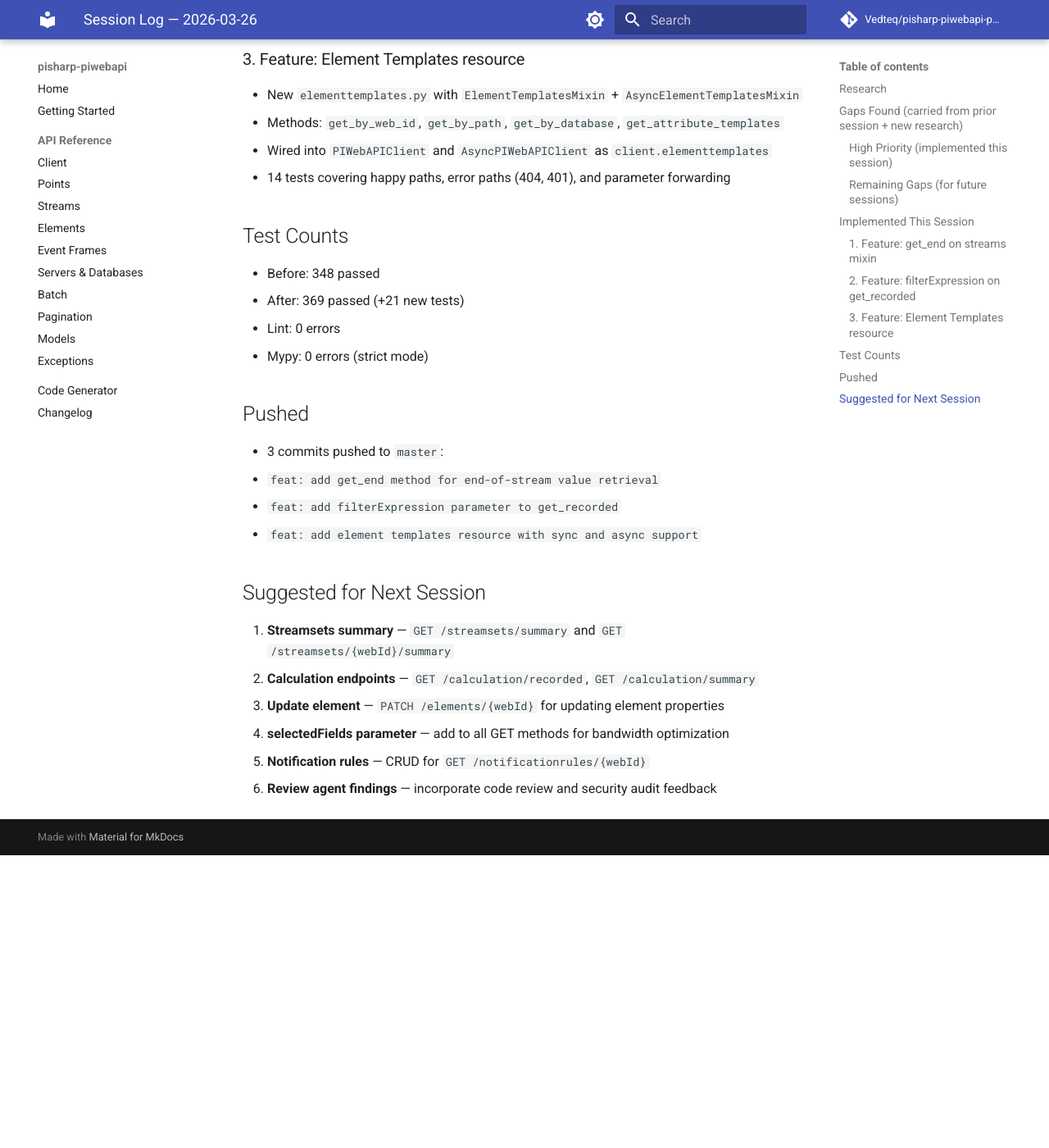
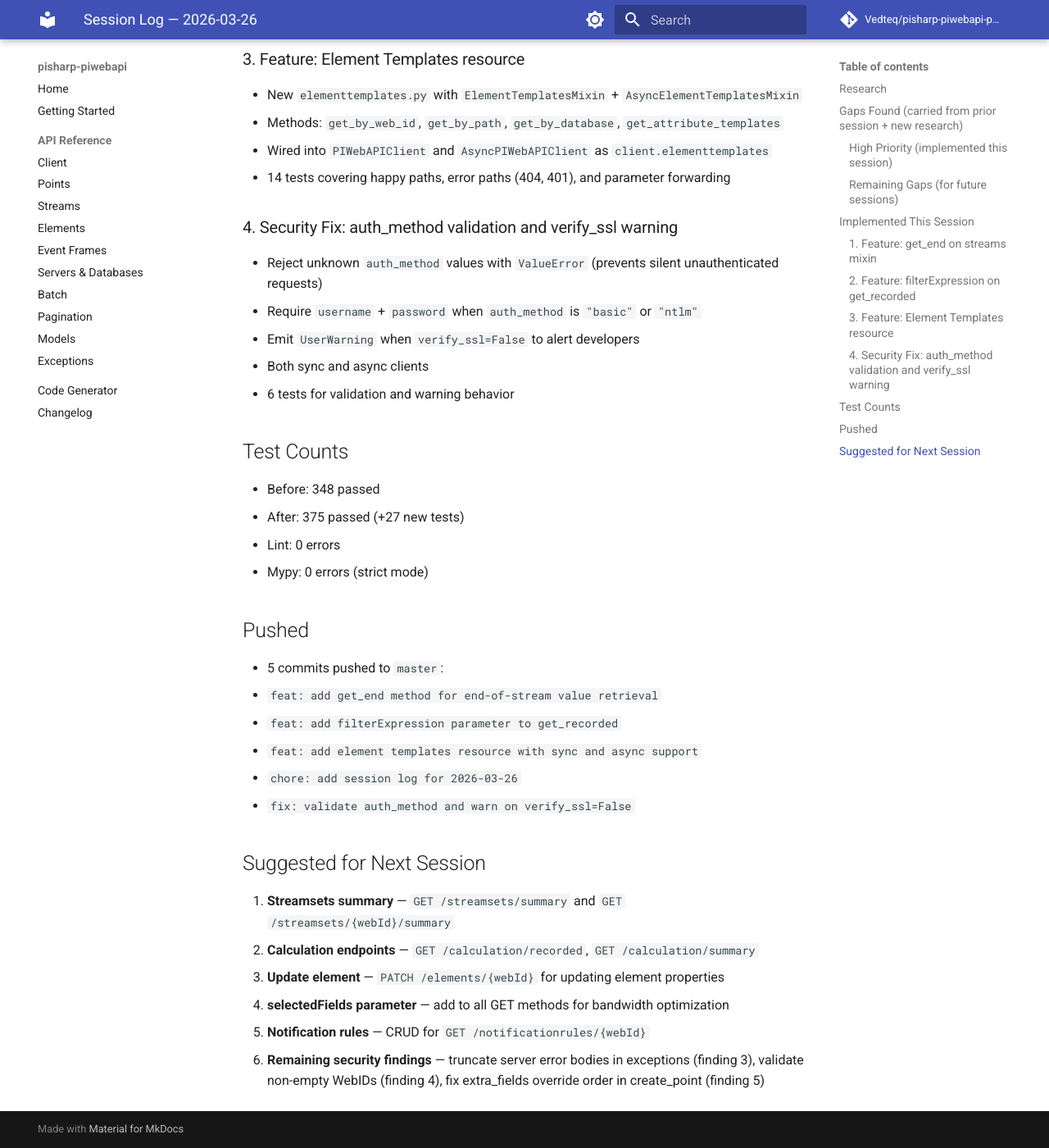
Before and after one commit to Vedteq/pisharp-piwebapi-python, an MkDocs documentation site: the page built from docs/tasks/done/session-2026-03-26.md, in a window 1280 px wide and 1400 px high, scrolled down 1435 px. Shown: the whole window at 82% size. Built offline with MkDocs 1.6.1 and Material for MkDocs 9.7.7, drawn with Linux system fonts in a browser that asks for light colours; comment, search, counter and statistics services are not loaded; before the commit the page ends 2478 px from its top, so only the background shows below that.

Commit message:
chore: update session log with security fix details
Co-Authored-By: Claude Opus 4.6 (1M context) <noreply@anthropic.com>

```diff
--- a/docs/tasks/done/session-2026-03-26.md
+++ b/docs/tasks/done/session-2026-03-26.md
@@ -46,17 +46,26 @@ Searched for PI Web API endpoint coverage, competing SDKs, and common pain point
 - Wired into `PIWebAPIClient` and `AsyncPIWebAPIClient` as `client.elementtemplates`
 - 14 tests covering happy paths, error paths (404, 401), and parameter forwarding
 
+### 4. Security Fix: auth_method validation and verify_ssl warning
+- Reject unknown `auth_method` values with `ValueError` (prevents silent unauthenticated requests)
+- Require `username` + `password` when `auth_method` is `"basic"` or `"ntlm"`
+- Emit `UserWarning` when `verify_ssl=False` to alert developers
+- Both sync and async clients
+- 6 tests for validation and warning behavior
+
 ## Test Counts
 - Before: 348 passed
-- After: 369 passed (+21 new tests)
+- After: 375 passed (+27 new tests)
 - Lint: 0 errors
 - Mypy: 0 errors (strict mode)
 
 ## Pushed
-- 3 commits pushed to `master`:
+- 5 commits pushed to `master`:
   - `feat: add get_end method for end-of-stream value retrieval`
   - `feat: add filterExpression parameter to get_recorded`
   - `feat: add element templates resource with sync and async support`
+  - `chore: add session log for 2026-03-26`
+  - `fix: validate auth_method and warn on verify_ssl=False`
 
 ## Suggested for Next Session
 
@@ -65,4 +74,4 @@ Searched for PI Web API endpoint coverage, competing SDKs, and common pain point
 3. **Update element** — `PATCH /elements/{webId}` for updating element properties
 4. **selectedFields parameter** — add to all GET methods for bandwidth optimization
 5. **Notification rules** — CRUD for `GET /notificationrules/{webId}`
-6. **Review agent findings** — incorporate code review and security audit feedback
+6. **Remaining security findings** — truncate server error bodies in exceptions (finding 3), validate non-empty WebIDs (finding 4), fix extra_fields override order in create_point (finding 5)
```
